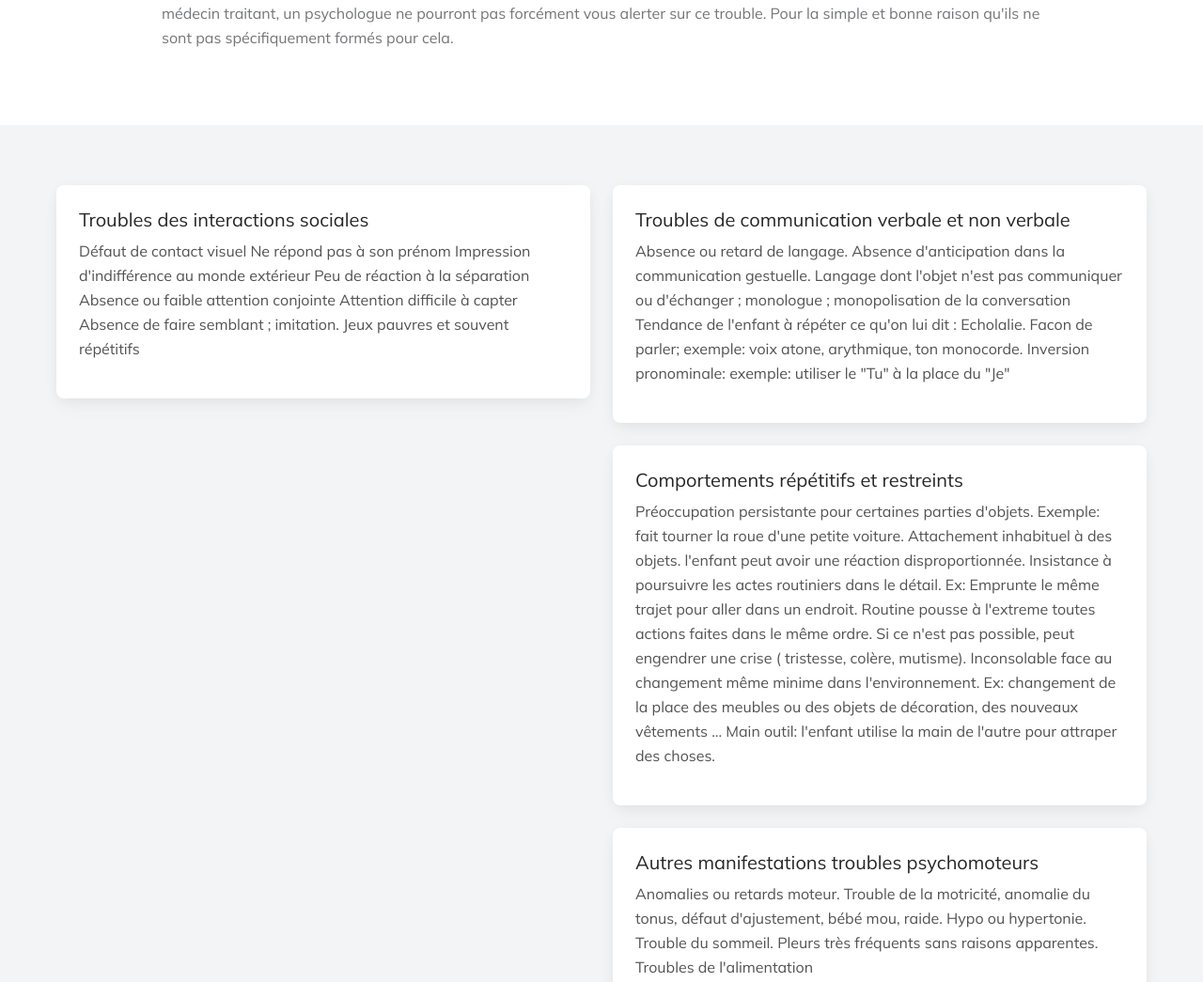
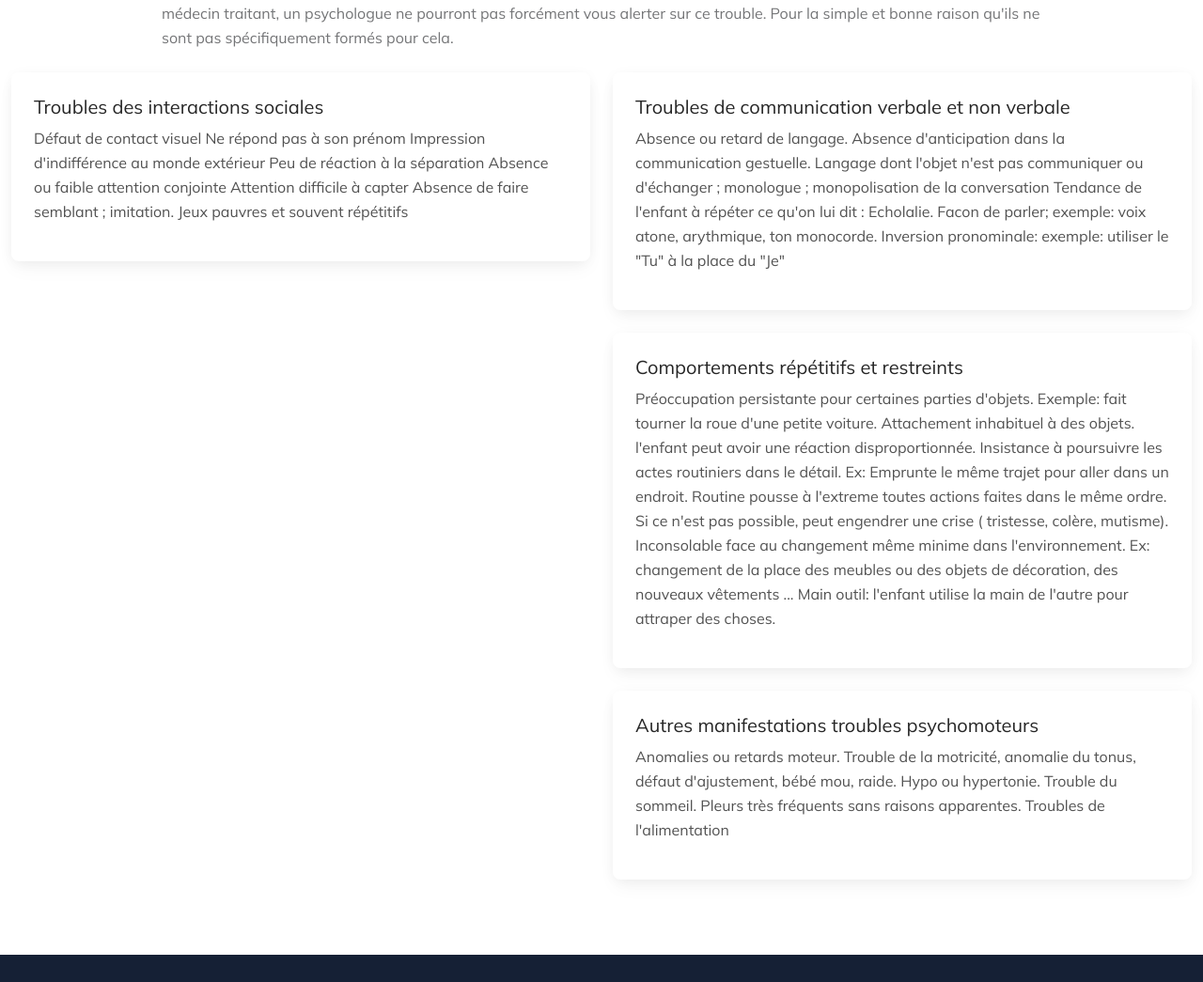
Before and after one commit to Arthegor/cafewebsite, an Astro site: page /detection in a window 1280 px wide. Shown: the part 902-1947 px from the top of the page at 94% size. Built offline with nearby package versions, Linux system fonts and the light colour scheme; Astro itself is replaced by a stand-in of ours; some packages are replaced by stand-ins of ours; what tailwind-bootstrap-grid would draw is missing.

Commit message:
last last fix for detection page

```diff
--- a/src/pages/detection.astro
+++ b/src/pages/detection.astro
@@ -1,5 +1,7 @@
 ---
 import Base from "@layouts/Base.astro";
+import Pagination from "@layouts/components/Pagination.astro";
+import Posts from "@layouts/Posts.astro";
 import { markdownify } from "@lib/utils/textConverter";
 import { getEntryBySlug } from "astro:content";
 const entry = await getEntryBySlug("pages", "detection");
@@ -12,32 +14,29 @@ const { title } = entry.data;
       <h1 set:html={markdownify(title)} class="h2 page-heading" />
       <Content />
     </div>
-	</section>
-	<section x-data="xData()" class="bg-gray-100 dark:bg-gray-900 py-10 px-12">
     <div class="grid-cols-1 sm:grid md:grid-cols-2 ">
       <div class="mx-3 mt-6 flex flex-col self-start rounded-lg bg-white shadow-[0_2px_15px_-3px_rgba(0,0,0,0.07),0_10px_20px_-2px_rgba(0,0,0,0.04)] dark:bg-neutral-700 sm:shrink-0 sm:grow sm:basis-0">
         <div class="p-6">
-             <h5 class="mb-2 text-xl font-medium leading-tight text-neutral-800 dark:text-neutral-50">Troubles des interactions sociales</h5>
+          <div class="mb-2 text-xl font-medium leading-tight text-neutral-800 dark:text-neutral-50">Troubles des interactions sociales</div>
           <p class="mb-4 text-base text-neutral-600 dark:text-neutral-200">Défaut de contact visuel Ne répond pas à son prénom Impression d'indifférence au monde extérieur Peu de réaction à la séparation Absence ou faible attention conjointe Attention difficile à capter  Absence de faire semblant ; imitation. Jeux pauvres et souvent répétitifs</p>
         </div>
       </div>
       <div>
         <div class="mx-3 mt-6 flex flex-col self-start rounded-lg bg-white shadow-[0_2px_15px_-3px_rgba(0,0,0,0.07),0_10px_20px_-2px_rgba(0,0,0,0.04)] dark:bg-neutral-700 sm:shrink-0 sm:grow sm:basis-0">
           <div class="p-6">
-              <h5 class="mb-2 text-xl font-medium leading-tight text-neutral-800 dark:text-neutral-50">Troubles de communication verbale et non verbale</h5>
-              <p class="mb-4 text-base text-neutral-600 dark:text-neutral-200">Absence ou retard de langage. Absence d'anticipation dans la communication gestuelle. Langage dont l'objet n'est pas communiquer ou d'échanger ; monologue ; monopolisation de la conversation Tendance de l'enfant à répéter ce qu'on lui dit : Echolalie. Facon de parler; exemple: voix atone, arythmique, ton monocorde. Inversion pronominale: exemple: utiliser le "Tu" à la place du "Je"
-              </p>
+            <div class="mb-2 text-xl font-medium leading-tight text-neutral-800 dark:text-neutral-50">Troubles de communication verbale et non verbale</div>
+            <p class="mb-4 text-base text-neutral-600 dark:text-neutral-200">Absence ou retard de langage. Absence d'anticipation dans la communication gestuelle. Langage dont l'objet n'est pas communiquer ou d'échanger ; monologue ; monopolisation de la conversation Tendance de l'enfant à répéter ce qu'on lui dit : Echolalie. Facon de parler; exemple: voix atone, arythmique, ton monocorde. Inversion pronominale: exemple: utiliser le "Tu" à la place du "Je"</p>
         </div>
       </div>
       <div class="mx-3 mt-6 flex flex-col self-start rounded-lg bg-white shadow-[0_2px_15px_-3px_rgba(0,0,0,0.07),0_10px_20px_-2px_rgba(0,0,0,0.04)] dark:bg-neutral-700 sm:shrink-0 sm:grow sm:basis-0">
         <div class="p-6">
-              <h5 class="mb-2 text-xl font-medium leading-tight text-neutral-800 dark:text-neutral-50">Comportements répétitifs et restreints</h5>
+          <div class="mb-2 text-xl font-medium leading-tight text-neutral-800 dark:text-neutral-50">Comportements répétitifs et restreints</div>
           <p class="mb-4 text-base text-neutral-600 dark:text-neutral-200">Préoccupation persistante pour certaines parties d'objets. Exemple: fait tourner la roue d'une petite voiture. Attachement inhabituel à des objets. l'enfant peut avoir une réaction disproportionnée. Insistance à poursuivre les actes routiniers dans le détail. Ex: Emprunte le même trajet pour aller dans un endroit. Routine pousse à l'extreme toutes actions faites dans le même ordre. Si ce n'est pas possible, peut engendrer une crise ( tristesse, colère, mutisme). Inconsolable face au changement même minime dans l'environnement. Ex: changement de la place des meubles ou des objets de décoration, des nouveaux vêtements ... Main outil: l'enfant utilise la main de l'autre pour attraper des choses.</p>
         </div>
       </div>
       <div class="mx-3 mt-6 flex flex-col self-start rounded-lg bg-white shadow-[0_2px_15px_-3px_rgba(0,0,0,0.07),0_10px_20px_-2px_rgba(0,0,0,0.04)] dark:bg-neutral-700 sm:shrink-0 sm:grow sm:basis-0">
         <div class="p-6">
-              <h5 class="mb-2 text-xl font-medium leading-tight text-neutral-800 dark:text-neutral-50">Autres manifestations troubles psychomoteurs</h5>
+          <div class="mb-2 text-xl font-medium leading-tight text-neutral-800 dark:text-neutral-50">Autres manifestations troubles psychomoteurs</div>
           <p class="mb-4 text-base text-neutral-600 dark:text-neutral-200">Anomalies ou retards moteur. Trouble de la motricité, anomalie du tonus, défaut d'ajustement, bébé mou, raide. Hypo ou hypertonie. Trouble du sommeil. Pleurs très fréquents sans raisons apparentes. Troubles de l'alimentation</p>
         </div>
       </div>
```
Lines whose indentation alone changed are shown as unchanged.
